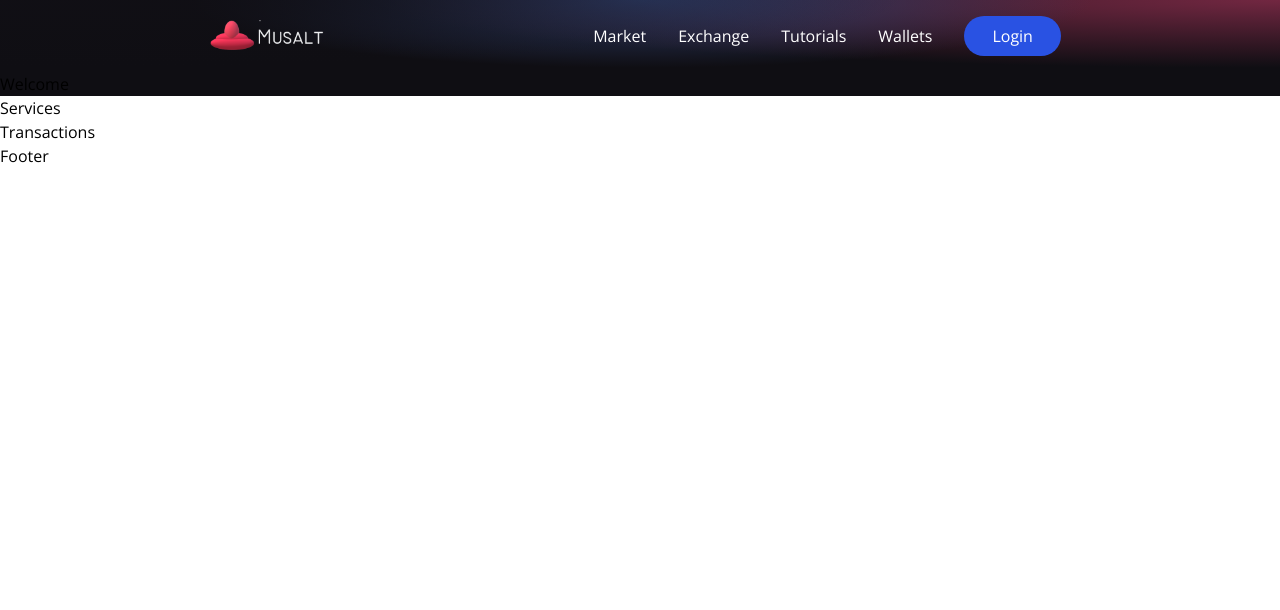
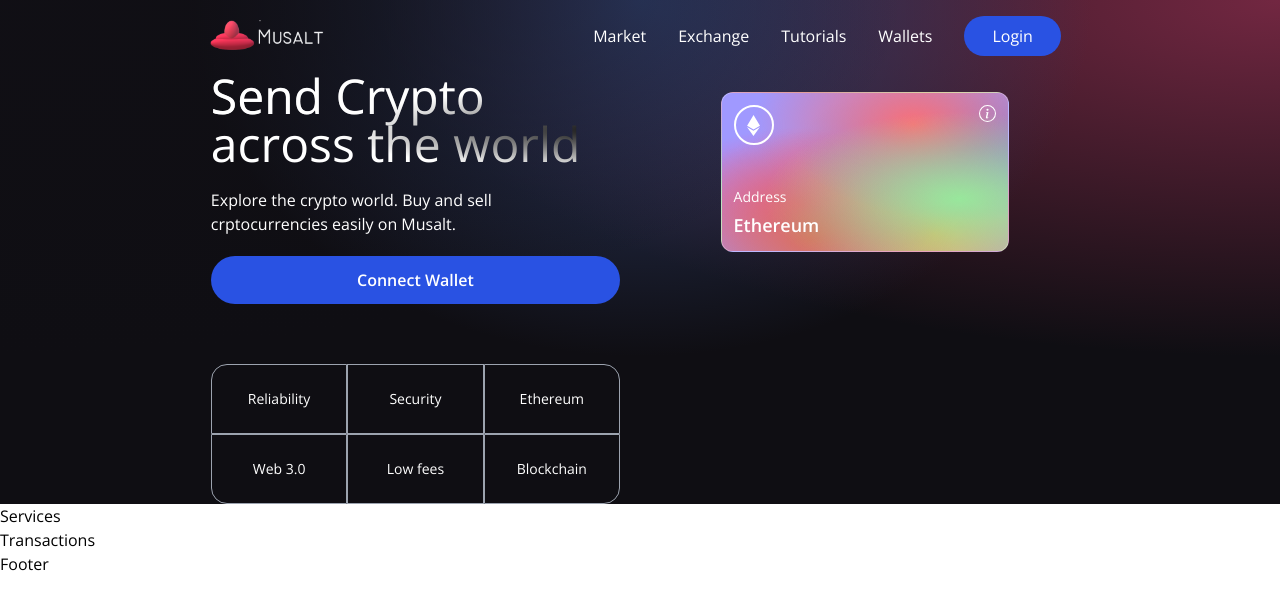
Before and after one commit to anthonym313/musalt, a React (Create React App) app in the folder client/: page / in a window 1280 px wide. Shown: the top 610 px of the page. Built offline with nearby package versions, Linux system fonts and the light colour scheme.

Commit message:
build out eth card in welcome

```diff
--- a/client/src/components/Welcome.jsx
+++ b/client/src/components/Welcome.jsx
@@ -1,6 +1,77 @@
+import { AiFillPlayCircle } from "react-icons/ai";
+import { SiEthereum } from 'react-icons/si';
+import {BsInfoCircle} from 'react-icons/bs';
+
+import {Loader} from './'
+
+const commonStyles = "min-h-[70px] sm:px-0 px-2 sm:min-w-[120px] flex justify-center items-center border-[0.5px] border-gray-400 text-sm font-light text-white";
+
 const Welcome = () => {
+    const connectWallet = () => {
+
+    }
+
     return (
-        <h1>Welcome</h1>
+        <div className="flex w-full justify-center items-center">
+            <div className="flex md:flex-row flex-col items-start justify-between">
+                <div className="flex flex-1 justify-start flex-col md:mr-10 ">
+                    <h1 className="text-3xl sm:text-5xl text-white text-gradient y-1">
+                        Send Crypto <br/> across the world
+                    </h1>
+                    <p className="text-left mt-5 text-white font-light md:w-9/12 w-11/12 text-base">
+                        Explore the crypto world. Buy and sell crptocurrencies easily on Musalt.
+                    </p>
+                    <button
+                        type="button"
+                        onClick={connectWallet}
+                        className="flex flex-row justify-center items-center my-5 bg-[#2952e3] p-3 rounded-full cursor-pointer hover:bg-[#2546bd]"
+                    >
+                        <p className="text-white text-base font-semibold">Connect Wallet</p>
+                    </button>
+                    <div className="grid sm:grid-cols-3 grid-cols-2 w-full mt-10">
+                        <div className={`rounded-tl-2xl ${commonStyles}`}>
+                            Reliability
+                        </div>
+                        <div className={commonStyles}>
+                            Security
+                        </div>
+                        <div className={`rounded-tr-2xl ${commonStyles}`}>
+                            Ethereum
+                        </div>
+                        <div className={`rounded-bl-2xl ${commonStyles}`}>
+                            Web 3.0
+                        </div>
+                        <div className={commonStyles}>
+                            Low fees
+                        </div>
+                        <div className={`rounded-br-2xl ${commonStyles}`}>
+                            Blockchain
+                        </div>
+                    </div>
+                </div>
+                <div className="flex flex-col flex-1 items-center justify-start w-full md:mt-0 mt-10">
+                    <div className="p-3 justify-end items-start flex-col rounded-xl h-40 sm:w-72 w-full my-5 eth-card white-glassmorphism">
+                        <div className="flex justify-between flex-col w-full h-full">
+                            <div className="flex justify-between items-start">
+                                <div className="w-10 h-10 rounded-full border-2 border-white flex justify-center items-center">
+                                    <SiEthereum fontSize={21} color="#fff"/>
+                                </div>
+                                <BsInfoCircle fontSize={17} color="#fff"/>
+                            </div>
+                            <div>
+                                <p className="text-white font-light text-sm">
+                                    Address
+                                </p>
+                                <p className="text-white font-semibold text-lg mt-1">
+                                    Ethereum
+                                </p>
+                            </div>
+
+                        </div>
+                    </div>
+                </div>
+            </div>
+        </div>
     )
 }
 export default Welcome;
```
